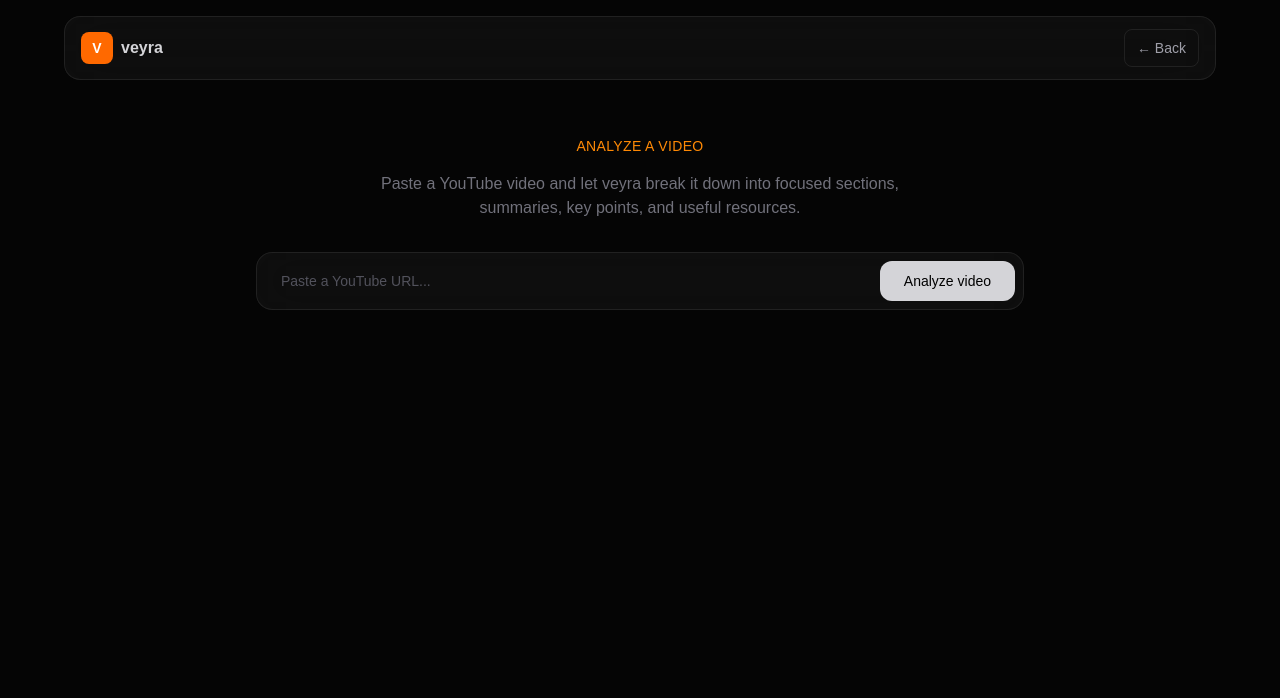
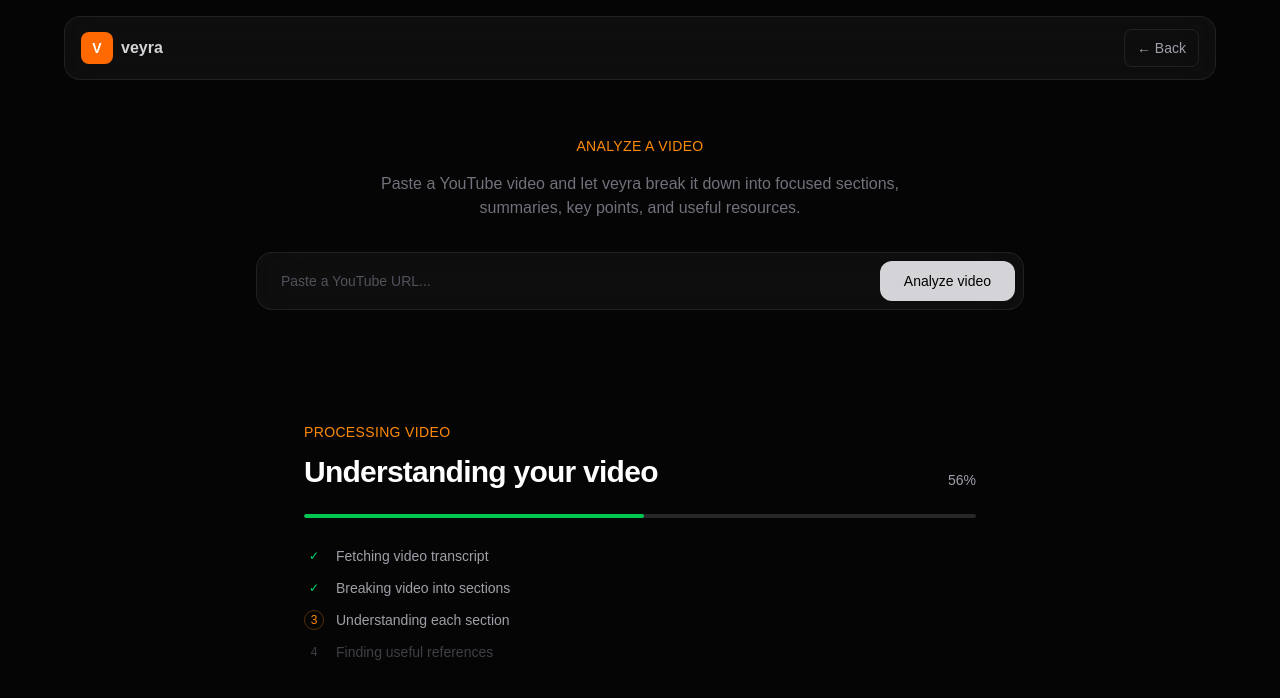
Before and after one commit to HacktoberTrack/veyra, a Next.js app: page /dashboard in a window 1280 px wide. Shown: the top 698 px of the page. Built offline with nearby package versions, Linux system fonts and the light colour scheme.

Commit message:
feat: add processing ui for video input

```diff
--- a/components/Dashboard/Dashboard.tsx
+++ b/components/Dashboard/Dashboard.tsx
@@ -1,11 +1,13 @@
 import DashboardNav from "./Dashboardnav";
 import VideoInput from "./VideoInput";
+import VideoProcessing from "./VideoProcessing";
 
 export default function Dashboard() {
   return (
     <main className="min-h-screen bg-[#050505] text-white">
       <DashboardNav />
       <VideoInput />
+      <VideoProcessing />
     </main>
   );
 }
--- /dev/null
+++ b/components/Dashboard/VideoProcessing.tsx
@@ -0,0 +1,90 @@
+"use client";
+
+import { useEffect, useState } from "react";
+
+const steps = [
+  "Fetching video transcript",
+  "Breaking video into sections",
+  "Understanding each section",
+  "Finding useful references",
+];
+
+export default function VideoProcessing() {
+  const [currentStep, setCurrentStep] = useState(0);
+  const [progress, setProgress] = useState(8);
+
+  useEffect(() => {
+    const interval = setInterval(() => {
+      setCurrentStep((prev) => {
+        const next = Math.min(prev + 1, steps.length - 1);
+        return next;
+      });
+
+      setProgress((prev) => Math.min(prev + 24, 100));
+    }, 2500);
+
+    return () => clearInterval(interval);
+  }, []);
+
+  return (
+    <section className="flex items-start justify-center px-4 pt-28 sm:px-6">
+      <div className="w-full max-w-2xl">
+        <div className="flex items-end justify-between">
+          <div>
+            <p className="text-sm font-medium tracking-wide text-orange-400">
+              PROCESSING VIDEO
+            </p>
+
+            <h2 className="mt-3 text-2xl font-semibold tracking-tight text-white sm:text-3xl">
+              Understanding your video
+            </h2>
+          </div>
+
+          <span className="text-sm font-medium text-zinc-400">
+            {progress}%
+          </span>
+        </div>
+
+        {/* Progress reference bar */}
+        <div className="mt-6 h-1 w-full overflow-hidden rounded-full bg-zinc-800">
+          <div
+            className="h-full rounded-full bg-green-500 transition-all duration-1000"
+            style={{ width: `${progress}%` }}
+          />
+        </div>
+
+        {/* Steps animation*/}
+        <div className="mt-7 space-y-3">
+          {steps.map((step, index) => (
+            <div
+              key={step}
+              className="flex items-center gap-3 text-sm"
+            >
+              <span
+                className={`flex h-5 w-5 items-center justify-center rounded-full text-xs ${
+                  index < currentStep
+                    ? "text-green-400"
+                    : index === currentStep
+                      ? "border border-orange-400/30 text-orange-400"
+                      : "text-zinc-700"
+                }`}
+              >
+                {index < currentStep ? "✓" : index + 1}
+              </span>
+
+              <span
+                className={
+                  index <= currentStep
+                    ? "text-zinc-400"
+                    : "text-zinc-700"
+                }
+              >
+                {step}
+              </span>
+            </div>
+          ))}
+        </div>
+      </div>
+    </section>
+  );
+}
```
Also changed, not shown: components/Dashboard/VideoInput.tsx (line endings or trailing spaces).
